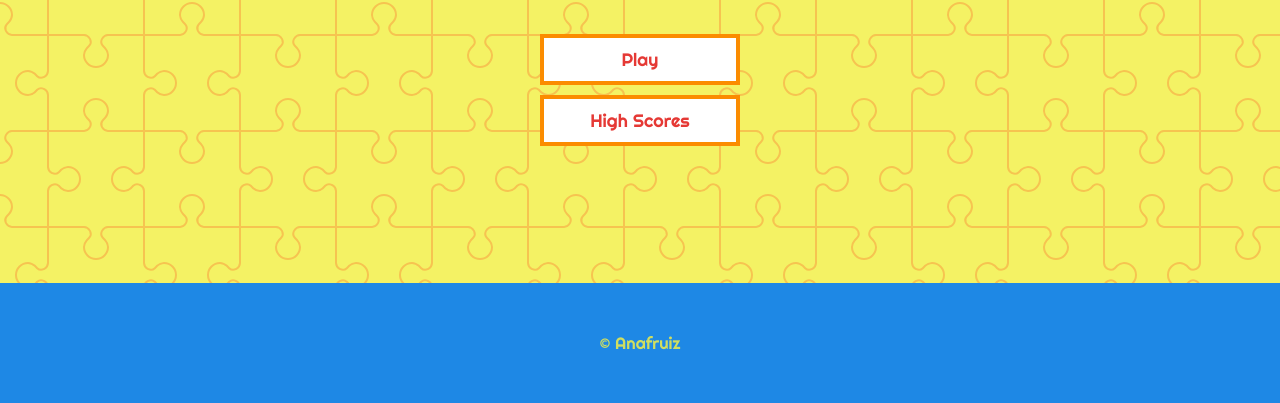
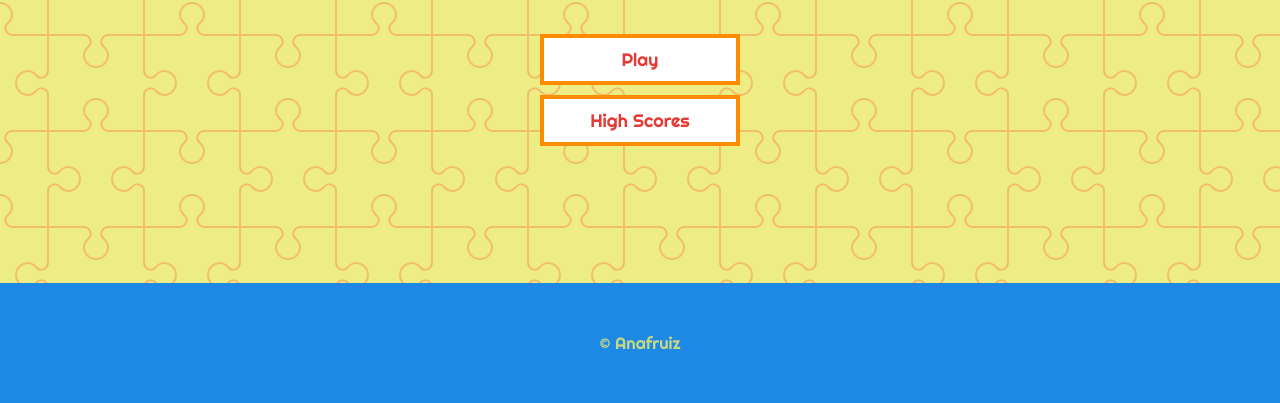
Before and after one commit to Anafruiz/quick-quiz, a website: page docs/index.html in a window 1280 px wide. Shown: the part 397-800 px from the top of the page. Drawn offline with nearby package versions, Linux system fonts and the light colour scheme; files that its build step writes are made by us from their sources.

Commit message:
New color back

```diff
--- a/src/scss/core/_variables.scss
+++ b/src/scss/core/_variables.scss
@@ -5,5 +5,5 @@ $font-main: "Roboto", sans-serif;
 $color-red: #e53935;
 $color-orange: #fb8c00;
 
-$color-yellow: #f3f046d5;
+$color-yellow: #ebe96ed5;
 $color-blue: #1e88e5;
```
